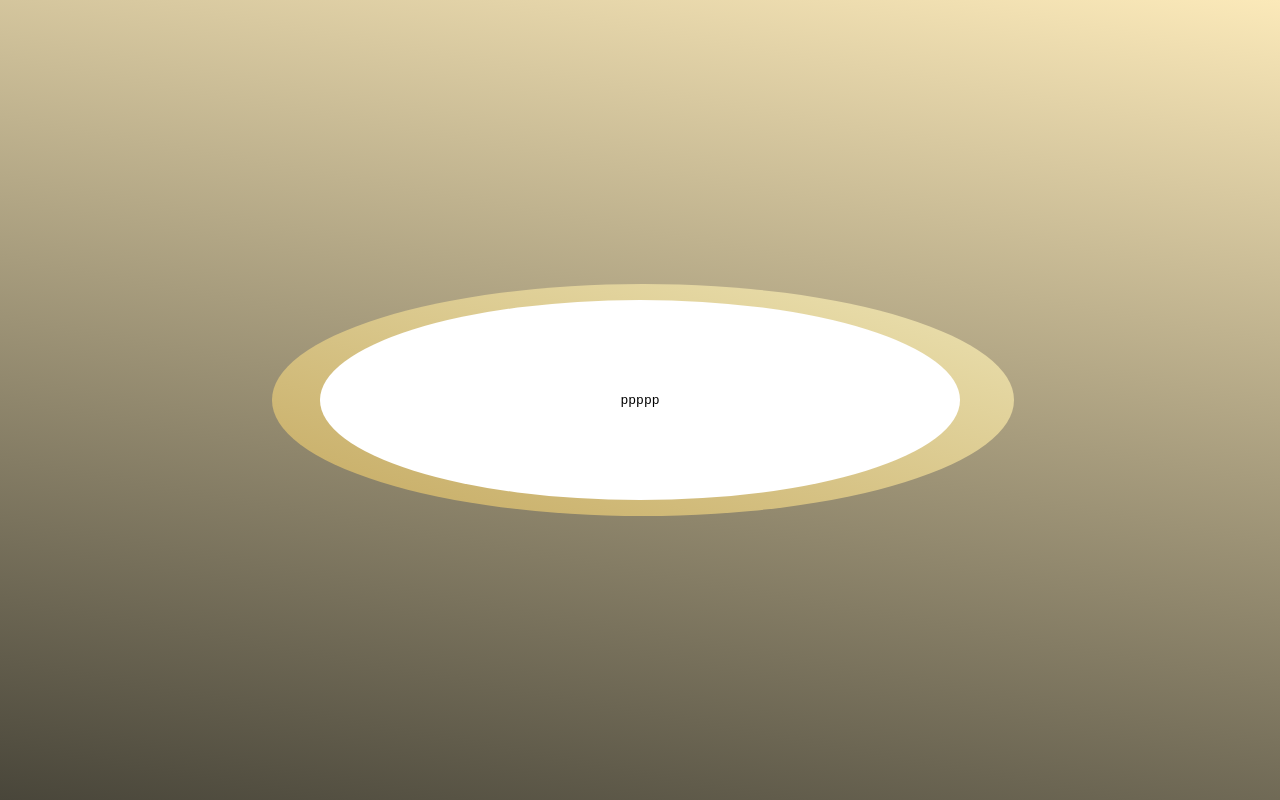
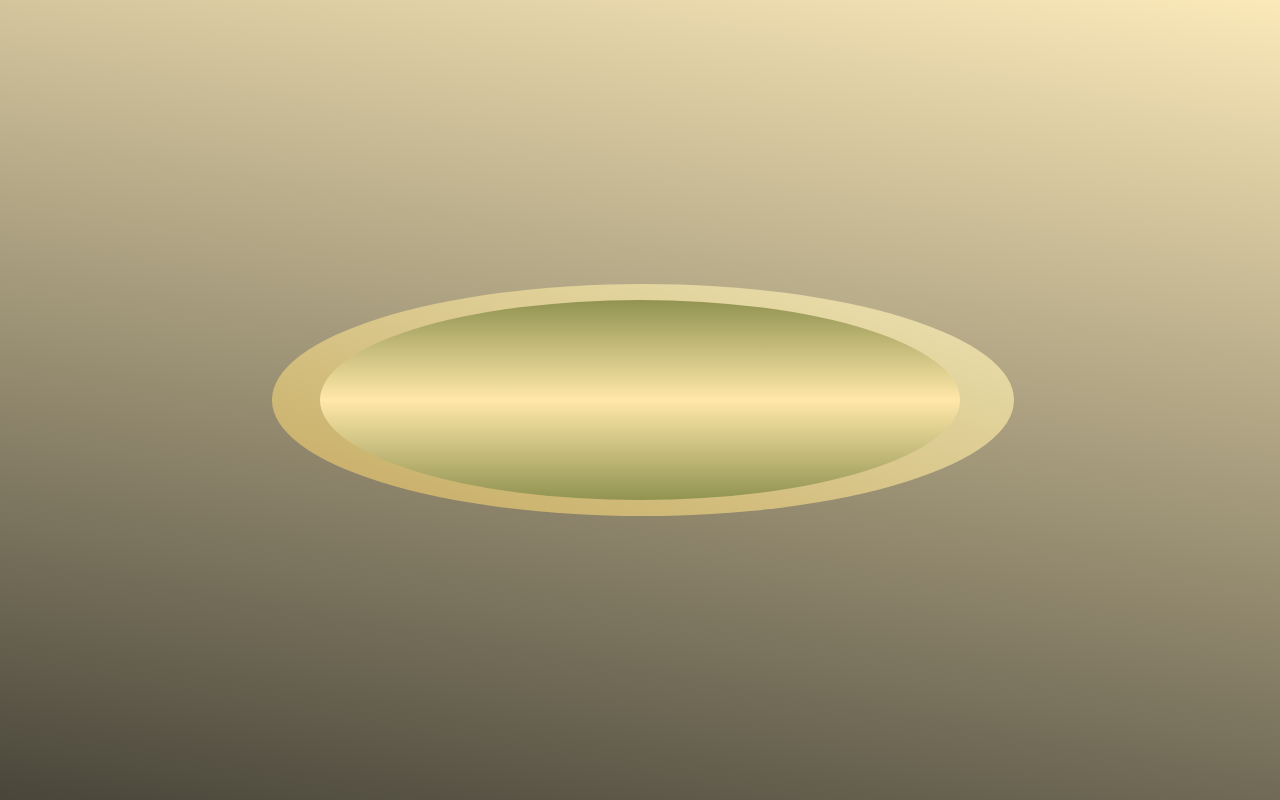
Before and after one commit to GabrielGladykowski/Watch, a React (Create React App) app in the folder my-app/: page / in a window 1280 px wide. Built offline with nearby package versions, Linux system fonts and the light colour scheme.

Commit message:
Changed names files and folders

```diff
--- a/my-app/src/App.tsx
+++ b/my-app/src/App.tsx
@@ -6,7 +6,6 @@ function App() {
   return (
     <>
       <GLOBALSTYLE />
-      {/* <GLOBALSTYLE_BACKGROUND/> */}
       <Watch />
     </>
     );
--- a/my-app/src/components/Watch.styled.tsx
+++ b/my-app/src/components/Watch.styled.tsx
@@ -1,4 +1,5 @@
 import styled from "styled-components";
+import { COLORS } from "../const/COLORS";
 
 export const WatchStyled = styled.section`
     display: flex;
@@ -7,7 +8,7 @@ export const WatchStyled = styled.section`
     justify-content: center;
     align-items: center;
     position: relative;
-    background: rgb(251,233,185);
-    background: linear-gradient(190deg, rgba(251,233,185,1) 0%, rgba(73,70,58,1) 100%);
+    background: ${COLORS.BACKGROUND_LIGHT_COLOR};
+    background: linear-gradient(190deg, ${COLORS.BACKGROUND_LIGHT_COLOR} 0%, ${COLORS.BACKGROUND_DARK_COLOR} 100%);
     z-index: -200;
 `
--- a/my-app/src/components/Watch.tsx
+++ b/my-app/src/components/Watch.tsx
@@ -1,9 +1,9 @@
 import React from "react";
-import { Circuit } from "./circuit/Circuit";
+import { Bezel } from "./bezel/Bezel";
 import { WatchStyled } from "./Watch.styled";
 
 export const Watch = () => (
     <WatchStyled>
-        <Circuit />
+        <Bezel />
     </WatchStyled>
 )
--- a/my-app/src/components/circuit/Circuit.styled.tsx
+++ b/my-app/src/components/bezel/Bezel.styled.tsx
@@ -1,14 +1,15 @@
 import styled from "styled-components";
 import { COLORS } from "../../const/COLORS";
 
-export const CircuitStyled = styled.div`
+export const BezelStyled = styled.div`
     display: flex;
     position: absolute;
     justify-content: center;
     align-items: center;
     width: 50vw;
     height: 25vh;
-    background-color: ${COLORS.WHITE_COLOR};
+    background: ${COLORS.DIAL_LIGHT_COLOR};
+background: linear-gradient(180deg, ${COLORS.DIAL_DARK_COLOR} 0%, ${COLORS.DIAL_LIGHT_COLOR} 50%, ${COLORS.DIAL_DARK_COLOR} 100%);
     border-radius: 50%;
     &::before {
         position: absolute;
@@ -17,13 +18,13 @@ export const CircuitStyled = styled.div`
         height: 29vh;
         background-image: -webkit-linear-gradient(
             to top right,
-            ${COLORS.BEZEL_ONE_BACKGROUND_COLOR},
-            ${COLORS.BEZEL_TWO_BACKGROUND_COLOR}
+            ${COLORS.BEZEL_LIGHT_BACKGROUND_COLOR},
+            ${COLORS.BEZEL_DARK_BACKGROUND_COLOR}
         );
         background-image: linear-gradient(
             to top right,
-            ${COLORS.BEZEL_ONE_BACKGROUND_COLOR},
-            ${COLORS.BEZEL_TWO_BACKGROUND_COLOR}
+            ${COLORS.BEZEL_LIGHT_BACKGROUND_COLOR},
+            ${COLORS.BEZEL_DARK_BACKGROUND_COLOR}
         );
         top: -8%;
         left: -7.5%;
--- /dev/null
+++ b/my-app/src/components/bezel/Bezel.tsx
@@ -0,0 +1,9 @@
+import React from "react";
+import { Dial } from "../dial/Dial";
+import { BezelStyled } from "./Bezel.styled";
+
+export const Bezel = () => (
+    <BezelStyled>
+        <Dial />
+    </BezelStyled>
+)
--- a/my-app/src/components/circuit/Circuit.tsx
+++ /dev/null
@@ -1,8 +0,0 @@
-import React from "react";
-import { CircuitStyled } from "./Circuit.styled";
-
-export const Circuit = () => (
-    <CircuitStyled>
-        ppppp
-    </CircuitStyled>
-)
--- /dev/null
+++ b/my-app/src/components/dial/Dial.styled.tsx
@@ -0,0 +1,5 @@
+import styled from "styled-components";
+
+export const DialStyled = styled.div`
+
+`
--- /dev/null
+++ b/my-app/src/components/dial/Dial.tsx
@@ -0,0 +1,6 @@
+import React from "react";
+import { DialStyled } from "./Dial.styled";
+
+export const Dial = () => (
+    <DialStyled />
+)
--- a/my-app/src/const/COLORS.ts
+++ b/my-app/src/const/COLORS.ts
@@ -1,14 +1,14 @@
 export const COLORS = {
-    BACKGROUND_ONE_COLOR: '#ccb578',
-    BACKGROUND_TWO_COLOR: '#454236',
-    BEZEL_ONE_BACKGROUND_COLOR: '#c5aa62',
-    BEZEL_TWO_BACKGROUND_COLOR: '#ede3b3',
-    DECORATION_BEZEL_ONE_COLOR: '#f3e7be',
-    DECORATION_BEZEL_TWO_COLOR: '#553a1f',
+    BACKGROUND_LIGHT_COLOR: '#fbe9b9',
+    BACKGROUND_DARK_COLOR: '#49463a',
+    BEZEL_LIGHT_BACKGROUND_COLOR: '#c5aa62',
+    BEZEL_DARK_BACKGROUND_COLOR: '#ede3b3',
+    DECORATION_BEZEL_LIGHT_COLOR: '#f3e7be',
+    DECORATION_BEZEL_DARK_COLOR: '#553a1f',
     BLACK_COLOR: '#000000',
     WHITE_COLOR: '#ffffff',
-    DIAL_DARK_COLOR: '#f3e7be',
-    DIAL_LIGHT_COLOR: '#ead49e',
+    DIAL_DARK_COLOR: '#919351',
+    DIAL_LIGHT_COLOR: '#ffe8a9',
     HANDS_FIRST_COLOR: '#f1e4bc',
     HANDS_SECOND_COLOR: '#695d40',
     CASE_WATCH_COLOR: '#b7b9bc'
--- a/my-app/src/global/GlobalStyle.tsx
+++ b/my-app/src/global/GlobalStyle.tsx
@@ -23,8 +23,3 @@ const GLOBALSTYLE = createGlobalStyle`
 `;
 
 export default GLOBALSTYLE;
-
-// export const GLOBALSTYLE_BACKGROUND = createGlobalStyle`
-//     background: ${COLORS.BACKGROUND_ONE_COLOR};
-//     background: linear-gradient(200deg, ${COLORS.BACKGROUND_TWO_COLOR} 0%, ${COLORS.BACKGROUND_TWO_COLOR} 100%);
-// `
```
